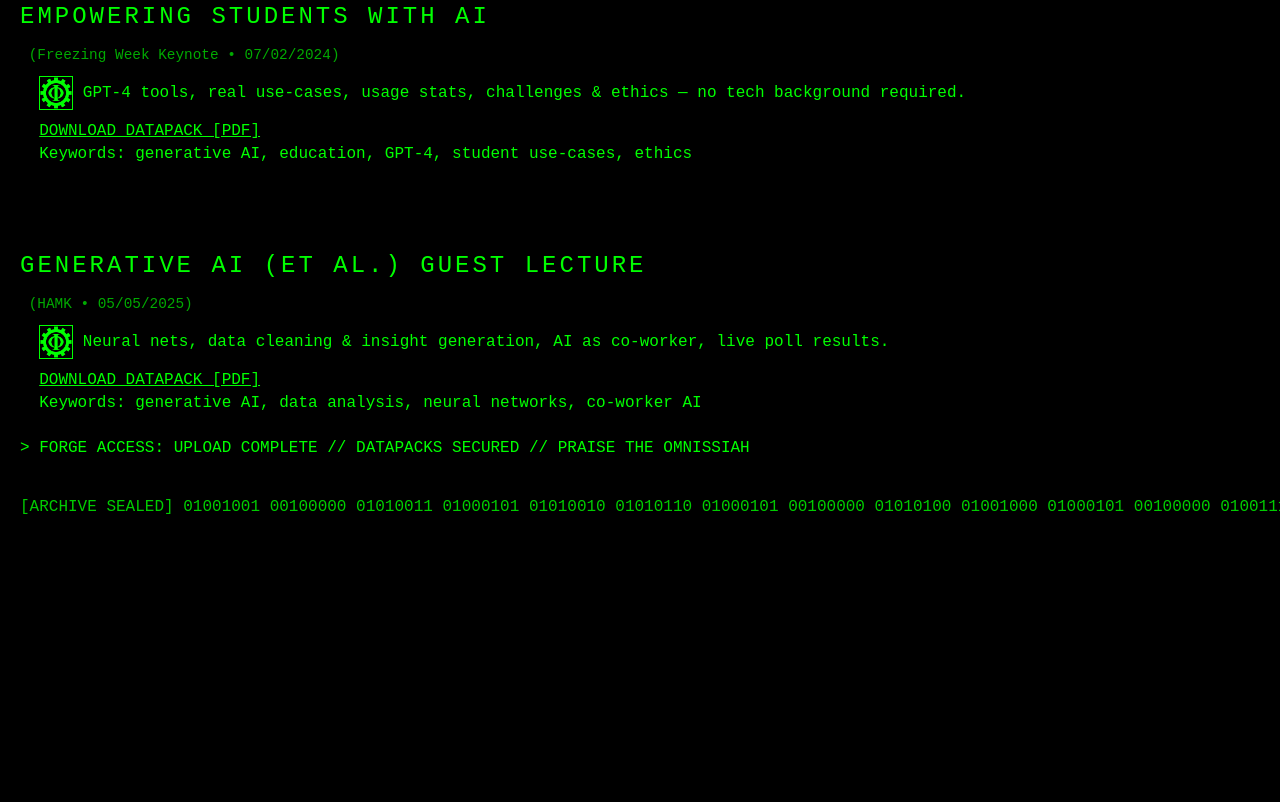
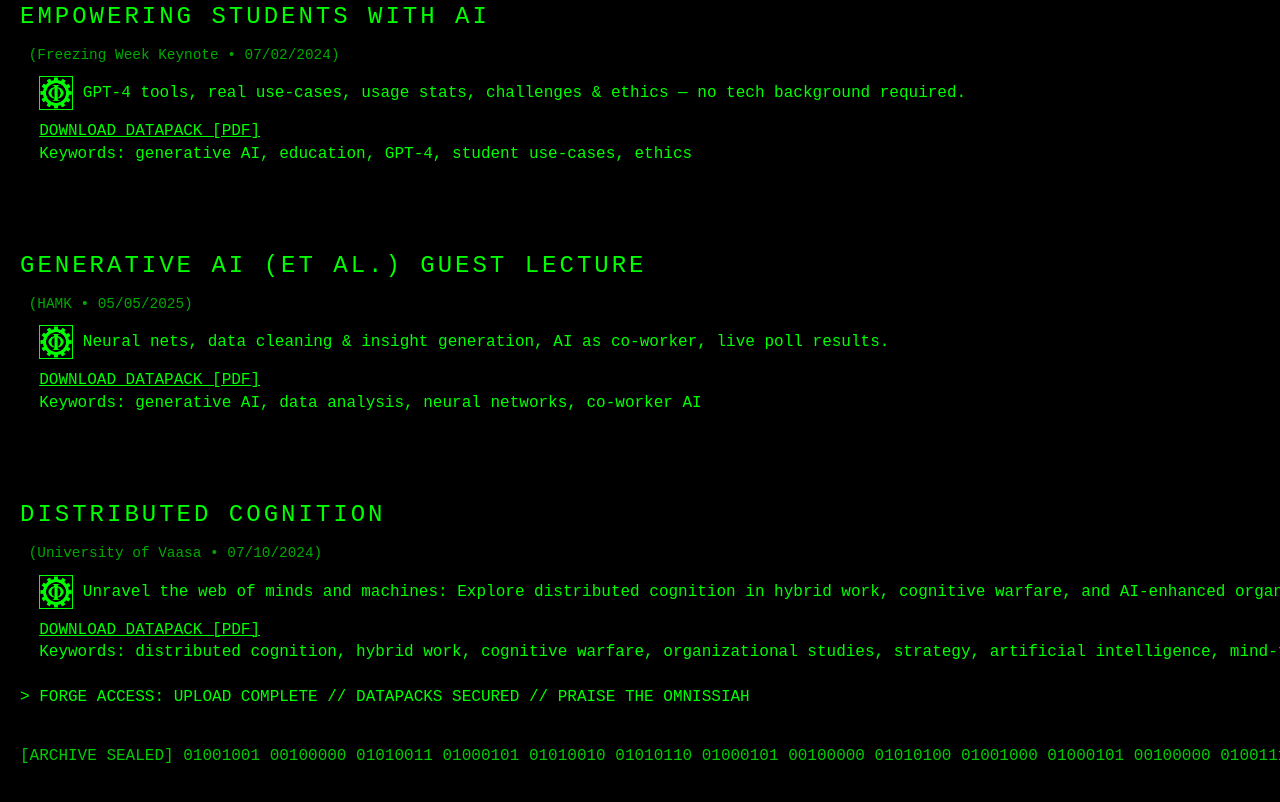
Before and after one commit to juhanimerilehto/juhanimerilehto.github.io, a plain HTML site: page lectures.html in a window 1280 px wide. Shown: the part 1939-2741 px from the top of the page. Before the commit the page ends 2494 px from the top, so only its background shows below. Drawn offline with Linux system fonts and the light colour scheme.

Commit message:
Update lectures.html

```diff
--- a/lectures.html
+++ b/lectures.html
@@ -122,6 +122,13 @@ GENERATIVE AI (ET AL.) GUEST LECTURE</span>
   <a href="lectures/HAMK - Generative AI guest lecture.pdf">DOWNLOAD DATAPACK [PDF]</a>
   Keywords: generative AI, data analysis, neural networks, co-worker AI
 
+<span style="color:#0f0; font-size:1.5em; text-transform:uppercase; letter-spacing:3px; line-height:2.2;">
+DISTRIBUTED COGNITION</span>
+<span style="color:#0a0; font-size:0.9em;"> (University of Vaasa • 07/10/2024)</span>
+  <img src="io-icon.png" style="width:32px; height:32px; vertical-align:middle;"> Unravel the web of minds and machines: Explore distributed cognition in hybrid work, cognitive warfare, and AI-enhanced organizations. From theory to real-world strategy—cognition beyond the skull.
+  <a href="lectures/UWASA_DC_07102024.pdf">DOWNLOAD DATAPACK [PDF]</a>
+  Keywords: distributed cognition, hybrid work, cognitive warfare, organizational studies, strategy, artificial intelligence, mind-technology interaction
+
 &gt; FORGE ACCESS: UPLOAD COMPLETE // DATAPACKS SECURED // PRAISE THE OMNISSIAH
 </pre>
 </div>
```
